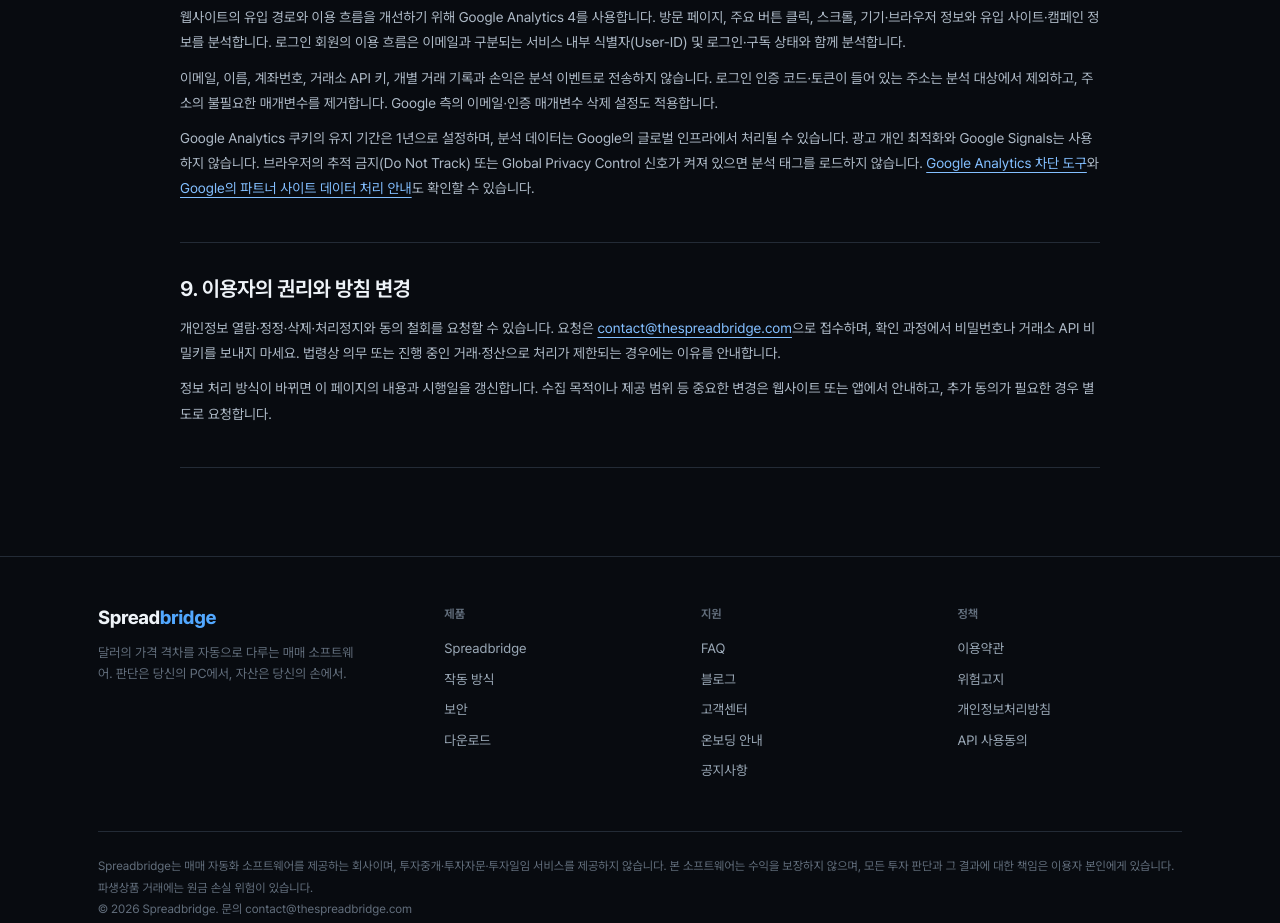
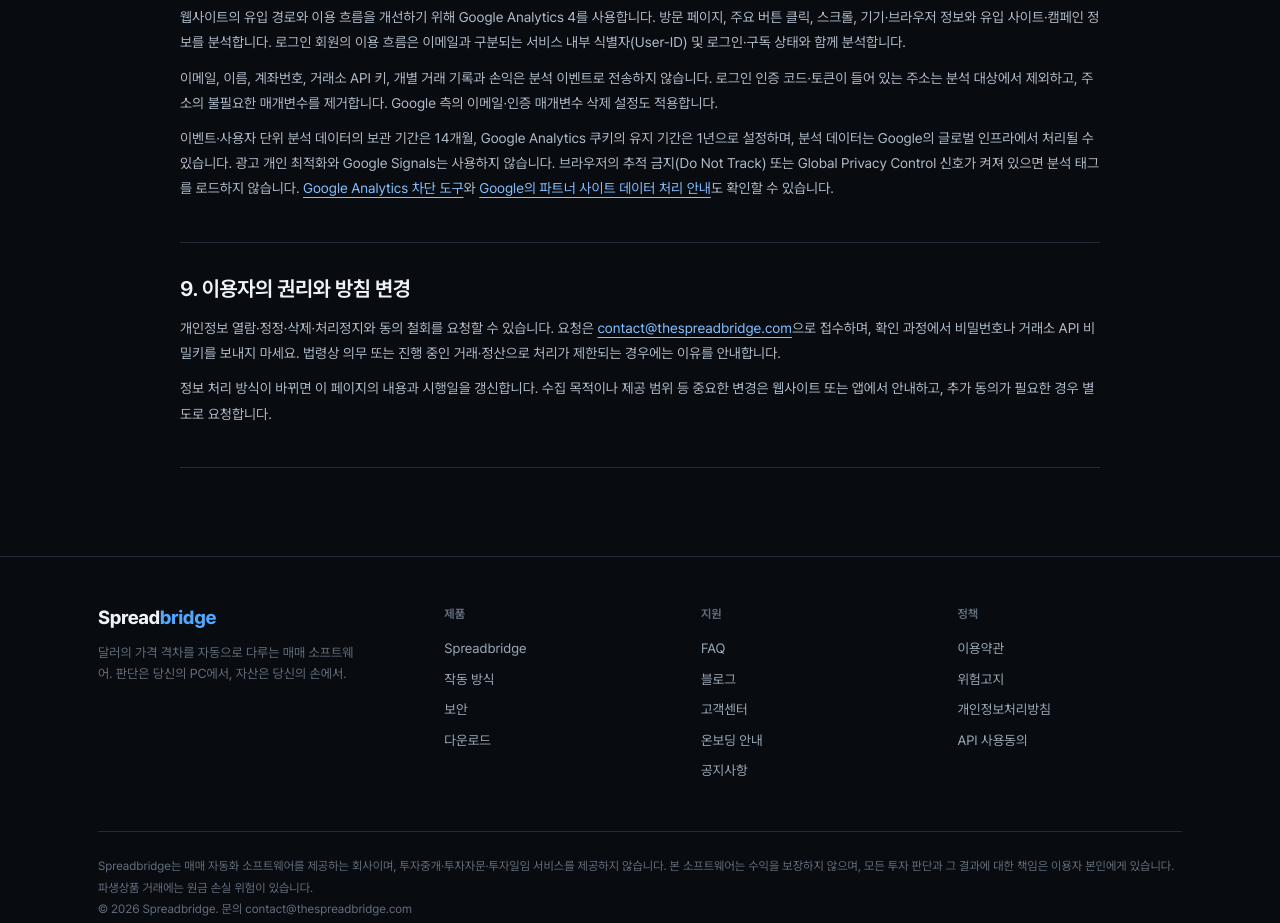
Before and after one commit to thespreadbridge/spreadbridge-frontend, a Next.js app: page /privacy in a window 1280 px wide. Shown: the part 2840-3763 px from the top of the page. Built offline with nearby package versions, Linux system fonts and the light colour scheme; no server answers.

Commit message:
docs: record analytics retention and developer traffic filtering

```diff
--- a/src/app/privacy/page.tsx
+++ b/src/app/privacy/page.tsx
@@ -62,7 +62,7 @@
           <h2>8. 웹사이트 이용 분석</h2>
           <p>웹사이트의 유입 경로와 이용 흐름을 개선하기 위해 Google Analytics 4를 사용합니다. 방문 페이지, 주요 버튼 클릭, 스크롤, 기기·브라우저 정보와 유입 사이트·캠페인 정보를 분석합니다. 로그인 회원의 이용 흐름은 이메일과 구분되는 서비스 내부 식별자(User-ID) 및 로그인·구독 상태와 함께 분석합니다.</p>
           <p>이메일, 이름, 계좌번호, 거래소 API 키, 개별 거래 기록과 손익은 분석 이벤트로 전송하지 않습니다. 로그인 인증 코드·토큰이 들어 있는 주소는 분석 대상에서 제외하고, 주소의 불필요한 매개변수를 제거합니다. Google 측의 이메일·인증 매개변수 삭제 설정도 적용합니다.</p>
-          <p>Google Analytics 쿠키의 유지 기간은 1년으로 설정하며, 분석 데이터는 Google의 글로벌 인프라에서 처리될 수 있습니다. 광고 개인 최적화와 Google Signals는 사용하지 않습니다. 브라우저의 추적 금지(Do Not Track) 또는 Global Privacy Control 신호가 켜져 있으면 분석 태그를 로드하지 않습니다. <a href="https://tools.google.com/dlpage/gaoptout" target="_blank" rel="noreferrer">Google Analytics 차단 도구</a>와 <a href="https://policies.google.com/technologies/partner-sites" target="_blank" rel="noreferrer">Google의 파트너 사이트 데이터 처리 안내</a>도 확인할 수 있습니다.</p>
+          <p>이벤트·사용자 단위 분석 데이터의 보관 기간은 14개월, Google Analytics 쿠키의 유지 기간은 1년으로 설정하며, 분석 데이터는 Google의 글로벌 인프라에서 처리될 수 있습니다. 광고 개인 최적화와 Google Signals는 사용하지 않습니다. 브라우저의 추적 금지(Do Not Track) 또는 Global Privacy Control 신호가 켜져 있으면 분석 태그를 로드하지 않습니다. <a href="https://tools.google.com/dlpage/gaoptout" target="_blank" rel="noreferrer">Google Analytics 차단 도구</a>와 <a href="https://policies.google.com/technologies/partner-sites" target="_blank" rel="noreferrer">Google의 파트너 사이트 데이터 처리 안내</a>도 확인할 수 있습니다.</p>
         </section>
         <section>
           <h2>9. 이용자의 권리와 방침 변경</h2>
```
Also changed, not shown: 1 other file (tests, documents, lock files or other folders).
